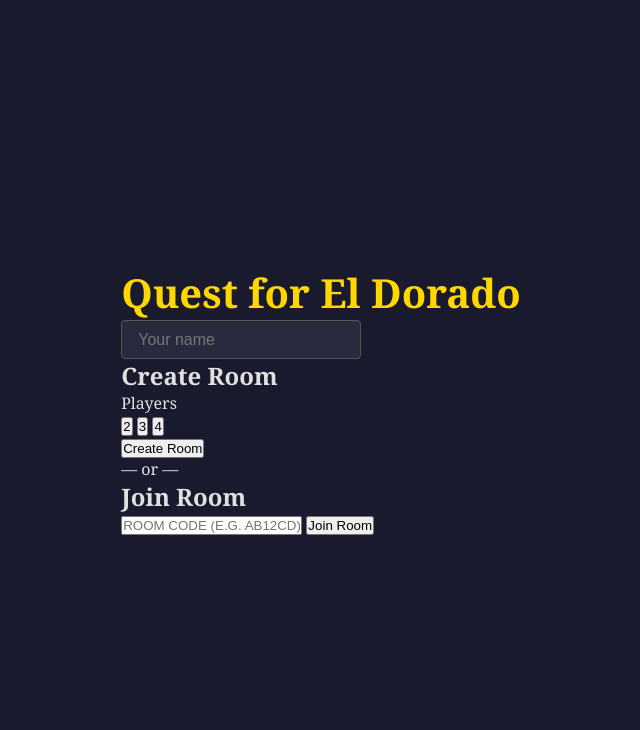
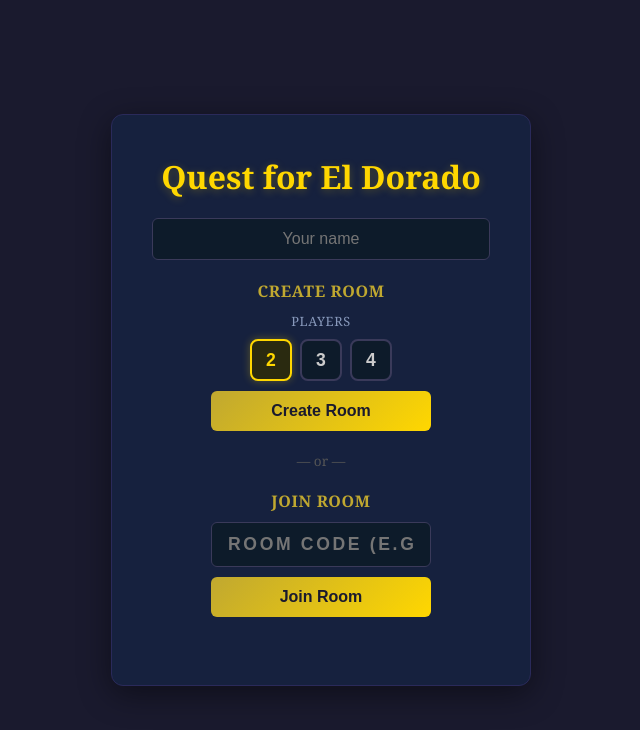
Before and after one commit to sdoyle0/quest_for_el_dorado_js, a plain HTML site: page client/index.html in a window 1280 px wide. Shown: the whole page, without its empty margins (319-959 px from the left). Drawn offline with nearby package versions, Linux system fonts and the light colour scheme; no server answers.

Commit message:
Add some styling for the lobby screens

```diff
--- a/client/src/styles/main.css
+++ b/client/src/styles/main.css
@@ -14,33 +14,213 @@ body {
 .screen.active { display: flex; flex-direction: column; height: 100vh; }
 .hidden { display: none !important; }
 
-/* Lobby */
-#lobby-screen {
+/* ── Lobby & Waiting Screens ─────────────────────────────────────────────── */
+#lobby-screen,
+#waiting-screen {
   align-items: center;
   justify-content: center;
+}
+
+#lobby-box,
+#waiting-box {
+  background: #16213e;
+  border: 1px solid #2a2a5a;
+  border-radius: 12px;
+  padding: 2.5rem 2.5rem 2rem;
+  width: 100%;
+  max-width: 420px;
+  display: flex;
+  flex-direction: column;
+  align-items: center;
+  gap: 1.25rem;
+  box-shadow: 0 8px 32px rgba(0, 0, 0, .45);
+}
+
+#lobby-box h1,
+#waiting-box h1 {
+  font-size: 2rem;
+  color: #ffd700;
+  text-align: center;
+  text-shadow: 0 2px 8px rgba(255, 215, 0, .25);
+}
+
+#player-name-input {
+  padding: .7rem 1rem;
+  font-size: 1rem;
+  border-radius: 6px;
+  border: 1px solid #3a3a5a;
+  background: #0d1b2a;
+  color: #fff;
+  width: 100%;
+  text-align: center;
+  transition: border-color .2s;
+}
+#player-name-input:focus {
+  outline: none;
+  border-color: #ffd700;
+}
+
+#lobby-actions {
+  width: 100%;
+  display: flex;
+  flex-direction: column;
   gap: 1rem;
 }
-#lobby-screen h1 { font-size: 2.5rem; color: #ffd700; }
-#player-name-input {
-  padding: .6rem 1rem;
+
+.lobby-section {
+  display: flex;
+  flex-direction: column;
+  align-items: center;
+  gap: .6rem;
+}
+.lobby-section h2 {
   font-size: 1rem;
-  border-radius: 4px;
-  border: 1px solid #555;
-  background: #2a2a3e;
-  color: #fff;
-  width: 240px;
+  color: #c0a830;
+  letter-spacing: .04em;
+  text-transform: uppercase;
+  font-weight: 700;
 }
-#join-btn {
-  padding: .6rem 2rem;
-  background: #c0a830;
+
+.lobby-label {
+  font-size: .8rem;
+  color: #8899bb;
+  text-transform: uppercase;
+  letter-spacing: .05em;
+}
+
+#player-count-btns {
+  display: flex;
+  gap: .5rem;
+}
+.count-btn {
+  width: 42px;
+  height: 42px;
+  border-radius: 8px;
+  border: 2px solid #3a3a5a;
+  background: #0d1b2a;
+  color: #ccc;
+  font-size: 1.1rem;
+  font-weight: bold;
+  cursor: pointer;
+  transition: border-color .2s, background .2s, color .2s;
+}
+.count-btn:hover {
+  border-color: #ffd700;
+  color: #ffd700;
+}
+.count-btn.active {
+  border-color: #ffd700;
+  background: #2a2a10;
+  color: #ffd700;
+  box-shadow: 0 0 8px rgba(255, 215, 0, .3);
+}
+
+.primary-btn {
+  padding: .7rem 2rem;
+  background: linear-gradient(135deg, #c0a830, #ffd700);
   color: #1a1a2e;
   border: none;
-  border-radius: 4px;
+  border-radius: 6px;
   font-size: 1rem;
+  font-weight: bold;
   cursor: pointer;
+  transition: transform .15s, box-shadow .15s;
+  width: 100%;
+  max-width: 220px;
+}
+.primary-btn:hover {
+  transform: translateY(-1px);
+  box-shadow: 0 4px 14px rgba(255, 215, 0, .35);
+}
+.primary-btn:disabled {
+  opacity: .4;
+  cursor: not-allowed;
+  transform: none;
+  box-shadow: none;
+}
+
+.lobby-divider {
+  text-align: center;
+  color: #555;
+  font-size: .85rem;
+  padding: .25rem 0;
+}
+
+#room-code-input {
+  padding: .7rem 1rem;
+  font-size: 1.1rem;
+  border-radius: 6px;
+  border: 1px solid #3a3a5a;
+  background: #0d1b2a;
+  color: #fff;
+  width: 100%;
+  max-width: 220px;
+  text-align: center;
+  letter-spacing: .15em;
   font-weight: bold;
+  transition: border-color .2s;
 }
-#join-btn:hover { background: #ffd700; }
+#room-code-input:focus {
+  outline: none;
+  border-color: #ffd700;
+}
+
+.lobby-status {
+  font-size: .85rem;
+  color: #e74c3c;
+  text-align: center;
+  min-height: 1.2em;
+}
+
+/* ── Waiting Room ────────────────────────────────────────────────────────── */
+#room-code-display {
+  font-size: 1rem;
+  color: #aaa;
+  display: flex;
+  align-items: center;
+  gap: .5rem;
+}
+#room-code-value {
+  font-size: 1.4rem;
+  font-weight: bold;
+  color: #ffd700;
+  letter-spacing: .15em;
+}
+#copy-code-btn {
+  background: none;
+  border: none;
+  cursor: pointer;
+  font-size: 1.1rem;
+  transition: transform .15s;
+}
+#copy-code-btn:hover {
+  transform: scale(1.2);
+}
+
+#waiting-subtitle {
+  font-size: .9rem;
+  color: #8899bb;
+}
+
+#waiting-players {
+  display: flex;
+  flex-direction: column;
+  gap: .4rem;
+  width: 100%;
+  padding: .75rem;
+  background: #0d1b2a;
+  border-radius: 8px;
+  border: 1px solid #2a2a5a;
+  min-height: 60px;
+}
+
+#waiting-actions {
+  display: flex;
+  flex-direction: column;
+  align-items: center;
+  gap: .5rem;
+  width: 100%;
+}
 
 /* Game layout */
 #game-screen { flex-direction: row; }
```
